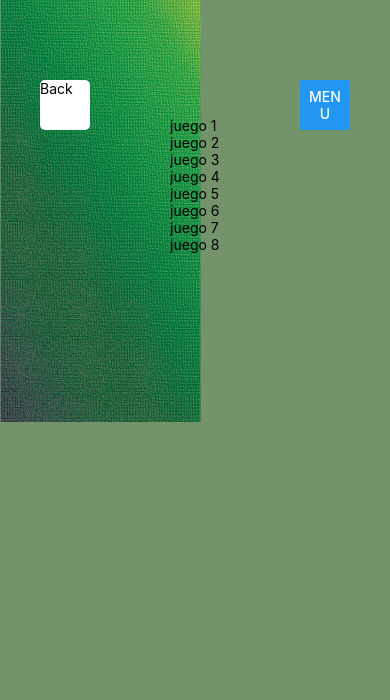
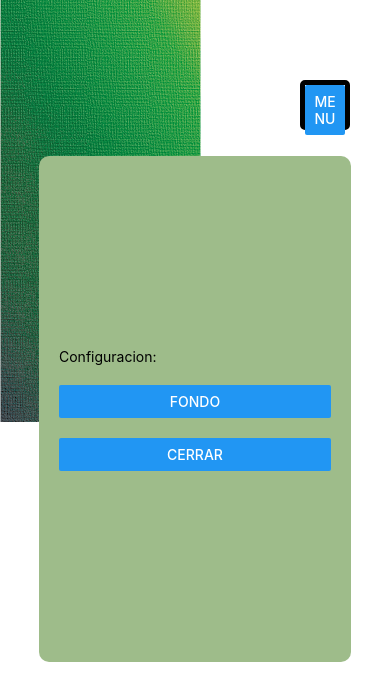
Before and after one commit to pablonobile99/App-Ecommerce-Nobile, a React Native app: screen /History in a window 390 px wide. Both pictures are taken after a click on the button "MENU". Shown: the top 700 px of the page. Built offline with nearby package versions, Linux system fonts and the light colour scheme.

Commit message:
fondo props

```diff
--- a/App.js
+++ b/App.js
@@ -1,25 +1,37 @@
 import { StatusBar } from 'expo-status-bar';
-import { FlatList, ImageBackground, StyleSheet, Text, View } from 'react-native';
+import { Button, FlatList, ImageBackground, StyleSheet, Text, View } from 'react-native';
 import Header from './src/components/Header';
 import { colors } from './src/global/colors';
 import games from './src/data/games.json'
+import Home from './src/screens/Home';
+import { useState } from 'react';
 
-const fondoGreen = require("./assets/fondo.png")
-const fondoBlue = require("./assets/fondoAzul.png")
+
 
 export default function App() {
+
+  const fondoGreen = require("./assets/fondo.png")
+  const fondoBlue = require("./assets/fondoAzul.png")
+
+  const [fondo, setFondo] = useState(fondoGreen)
+
+  const fondoChange = () => {
+    if(fondo == fondoGreen) setFondo(fondoBlue)
+    else setFondo(fondoGreen)
+  }
+
   return (
-    <ImageBackground source={fondoGreen} resizeMode='cover' style={styles.container}>
+    <ImageBackground source={fondo} resizeMode='cover' style={styles.container}>
 
-      <Header back={true}></Header>
 
-      <FlatList
+      <Home funcionFondo={fondoChange} ></Home>
+      {/* <FlatList
         data={games}
         renderItem={({ item }) =>
           <Text>{item}</Text>
         }
         keyExtractor={itemEl => itemEl}
-      />
+      /> */}
 
     </ImageBackground>
 
@@ -29,10 +41,5 @@ export default function App() {
 const styles = StyleSheet.create({
   container: {
     flex: 1,
-    backgroundColor: colors.secondary,
-    alignItems: 'center',
-    justifyContent: 'center',
-    paddingTop: "30%"
-
   },
 });
--- a/src/components/Header.jsx
+++ b/src/components/Header.jsx
@@ -1,10 +1,10 @@
-import { StyleSheet, Text, View } from 'react-native'
+import { Button, Pressable, StyleSheet, Text, View } from 'react-native'
 import React from 'react'
 import { colors } from '../global/colors'
 import Menu from './Menu'
 import Back from './Back'
 
-const Header = ({back}) => {
+const Header = ({back, funcionFondo}) => {
   if (back == true) {
     return (
       <>
@@ -12,7 +12,7 @@ const Header = ({back}) => {
           <Back></Back>
         </View>
         <View style={styles.box2}>
-          <Menu title={"MENU"}></Menu>
+          <Menu title={"MENU"} funcionFondo={funcionFondo}></Menu>
         </View>
       </>
     )
@@ -21,7 +21,7 @@ const Header = ({back}) => {
      return (
       <>
         <View style={styles.box2}>
-          <Menu title={"MENU"}></Menu>
+          <Menu title={"MENU"} funcionFondo={funcionFondo}></Menu>
         </View>
       </>
     )
@@ -42,6 +42,8 @@ const styles = StyleSheet.create({
     borderRadius: 5,
   },
   box2: {
+    borderColor: "black",
+    borderWidth: 5,
     backgroundColor: "white",
     width: 50,
     height: 50,
--- a/src/components/Menu.jsx
+++ b/src/components/Menu.jsx
@@ -1,18 +1,54 @@
-import { Button, StyleSheet, Text, View } from 'react-native'
-import React from 'react'
+import { Button, Modal, StyleSheet, Text, View } from 'react-native'
+import React, { useState } from 'react'
 import { colors } from '../global/colors'
 
-const Menu = ({title}) => {
+
+const Menu = ({ title , funcionFondo}) => {
+
+  const [menuVisible, setMenulVisible] = useState(false)
+
+  const activarMenu = () => {
+    setMenulVisible(true)
+  }
+
+  const desactivarMenu = () => {
+    setMenulVisible(false)
+  }
+
   return (
-      <Button title={title} style={styles.container}></Button>
+    <>
+      <Button title={title} style={styles.container} onPress={activarMenu}></Button>
+
+      <Modal visible={menuVisible} animationType='slide' transparent={true}>
+        <View style={styles.modalMenu}>
+          <Text>
+            Configuracion:
+          </Text>
+          <Button title={"FONDO"}  onPress={funcionFondo}></Button>
+          <Button title={"cerrar"} onPress={desactivarMenu}></Button>
+        </View>
+      </Modal>
+    </>
   )
 }
 
 export default Menu
 
 const styles = StyleSheet.create({
-    container: {
-        width: "100%",
-        height: "100%",
-      },
+  container: {
+    width: "100%",
+    height: "100%",
+  },
+  modalMenu: {
+    backgroundColor: colors.soft,
+    width: "80%",
+    height: "60%",
+    marginVertical: "40%",
+    marginHorizontal: "10%",
+    alignContent: "center",
+    justifyContent: "center",
+    gap: 20,
+    padding: 20,
+    borderRadius: 10,
+  }
 })
--- a/src/screens/Home.jsx
+++ b/src/screens/Home.jsx
@@ -1,9 +1,11 @@
 import { StyleSheet, Text, View } from 'react-native'
 import React from 'react'
+import Header from '../components/Header'
 
-const Home = () => {
+const Home = ({funcionFondo}) => {
   return (
-    <View>
+    <View style={styles.conteiner}>
+      <Header back={false} funcionFondo={funcionFondo}></Header>
       <Text>Home</Text>
     </View>
   )
@@ -11,4 +13,10 @@ const Home = () => {
 
 export default Home
 
-const styles = StyleSheet.create({})
+const styles = StyleSheet.create({
+  conteiner:{
+    flex: 1,
+    alignItems: "center",
+    justifyContent: "center",
+  }
+})
```
Also changed, not shown: testRegex.js (added, +18 -0 lines).
